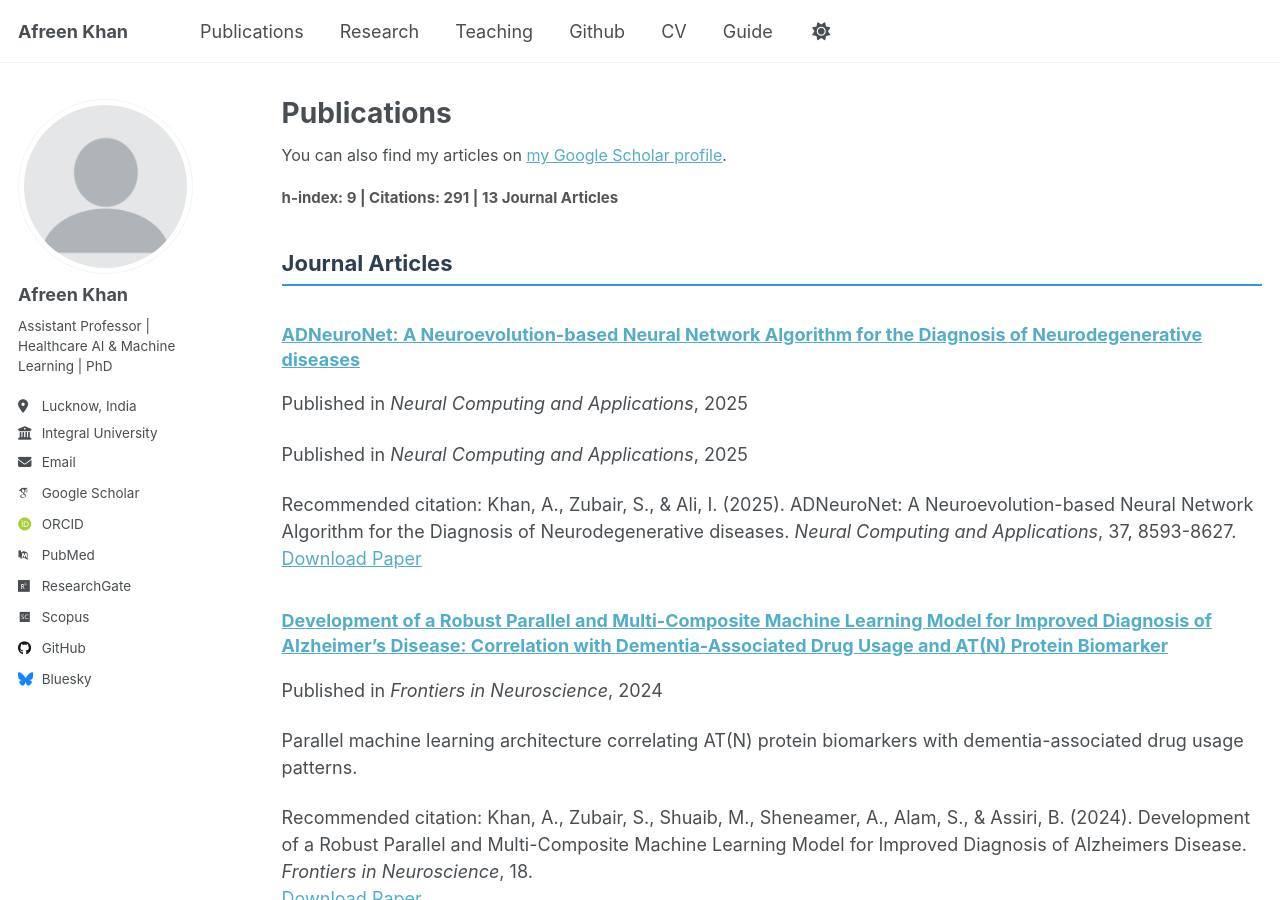
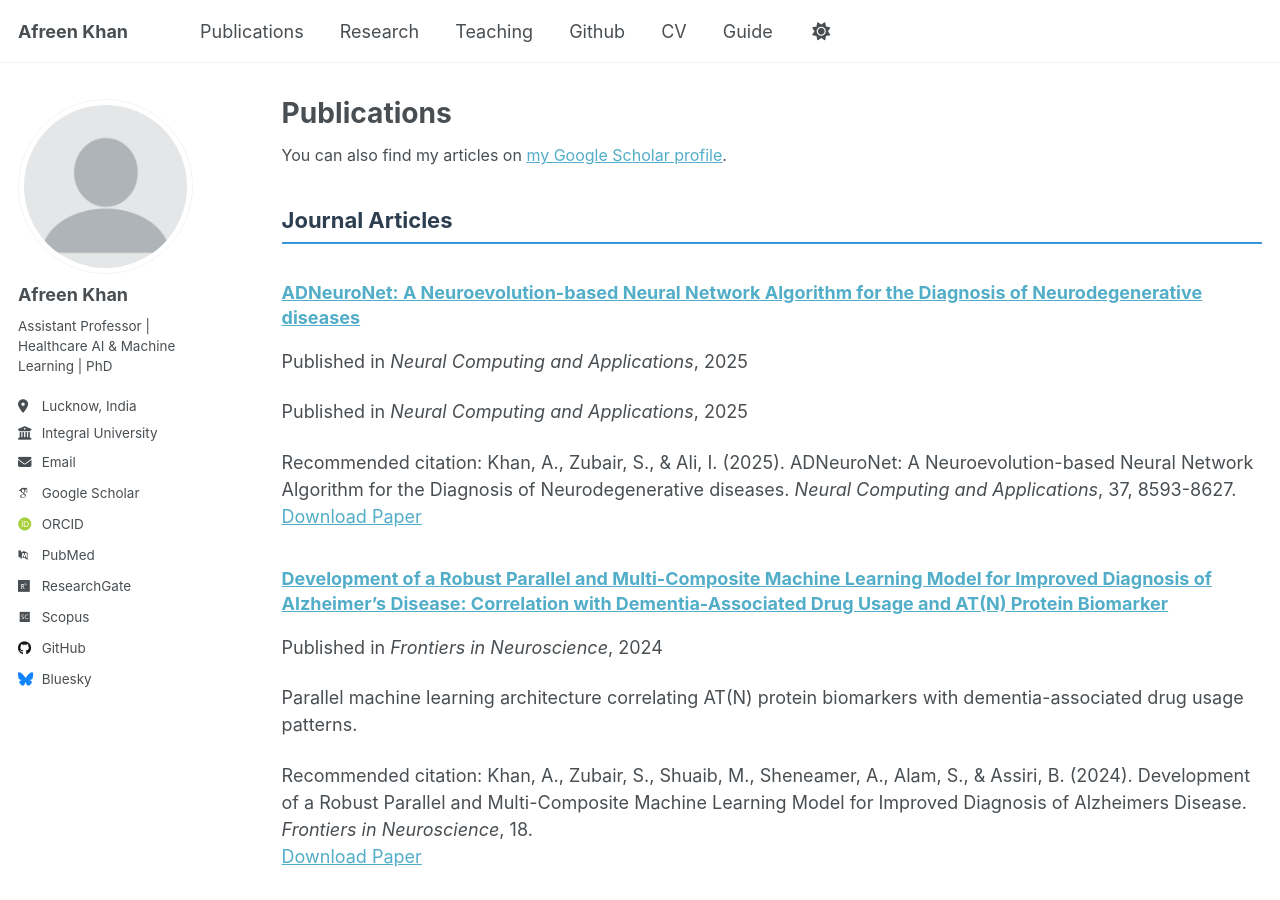
Before and after one commit to afreen-kh/afreen-kh.github.io, a Jekyll site: the page built from _pages/publications.html, in a window 1280 px wide and 900 px high. Built offline with Jekyll 4.4.1, drawn with Linux system fonts in a browser that asks for light colours; some web fonts are replaced; a script that is not in the unit is left out.

Commit message:
Update publications.html

```diff
--- a/_pages/publications.html
+++ b/_pages/publications.html
@@ -39,10 +39,6 @@ author_profile: true
   You can also find my articles on <a href="https://scholar.google.com/citations?user=1nYfL-MAAAAJ&hl=en">my Google Scholar profile</a>.
 </p>
 
-<p class="publications-stats">
-  <strong>h-index: 9 | Citations: 291 | 13 Journal Articles</strong>
-</p>
-
 <h2 class="pub-section-title">Journal Articles</h2>
 
 {% assign journal_papers = site.publications | where: "category", "journal" | sort: "date" | reverse %}
```
